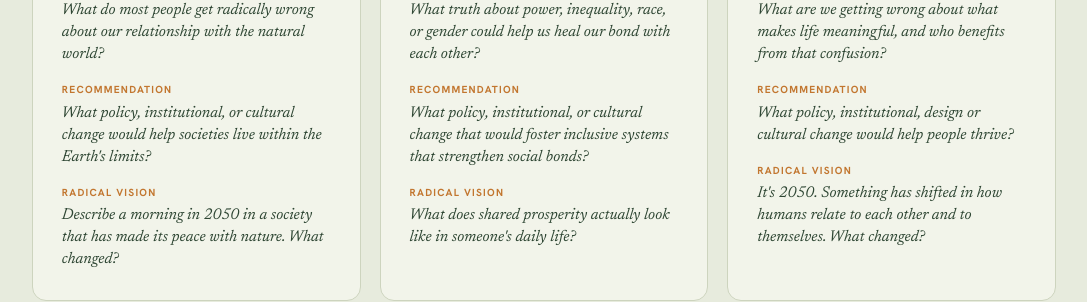
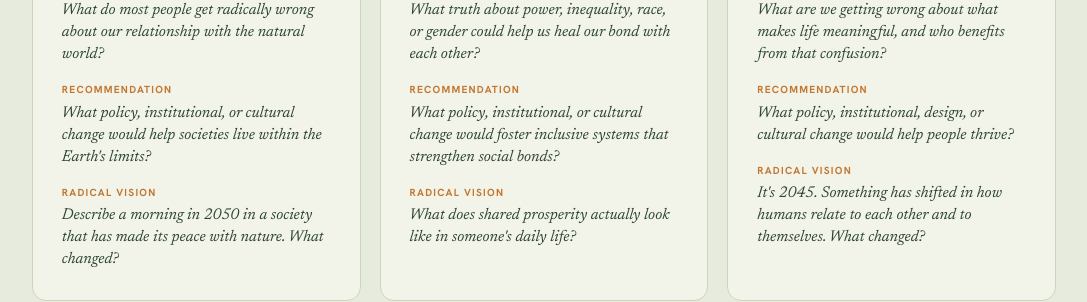
Before and after one commit to valentina-rm/understory, a Jekyll site: the page built from index.html, in a window 1280 px wide and 900 px high, scrolled down 4656 px. Shown: the part 155-457 px from the top of the window, without its empty margins (96-1183 px from the left). Built offline with Jekyll 4.4.1, drawn with Linux system fonts in a browser that asks for light colours.

Commit message:
Use clean prompts matrix on contribute page

```diff
--- a/index.html
+++ b/index.html
@@ -211,14 +211,14 @@ description: "A curated intellectual commons exploring our bonds with the earth,
       <div class="prompt-col">
         <h3>Power &amp; the commons</h3>
         <div class="prompt-q"><span class="lbl">Misconception</span><p>What truth about power, inequality, race, or gender could help us heal our bond with each other?</p></div>
-        <div class="prompt-q"><span class="lbl">Recommendation</span><p>What policy, institutional, or cultural change that would foster inclusive systems that strengthen social bonds?</p></div>
+        <div class="prompt-q"><span class="lbl">Recommendation</span><p>What policy, institutional, or cultural change would foster inclusive systems that strengthen social bonds?</p></div>
         <div class="prompt-q"><span class="lbl">Radical vision</span><p>What does shared prosperity actually look like in someone's daily life?</p></div>
       </div>
       <div class="prompt-col">
         <h3>Meaning &amp; connection</h3>
         <div class="prompt-q"><span class="lbl">Misconception</span><p>What are we getting wrong about what makes life meaningful, and who benefits from that confusion?</p></div>
-        <div class="prompt-q"><span class="lbl">Recommendation</span><p>What policy, institutional, design or cultural change would help people thrive?</p></div>
-        <div class="prompt-q"><span class="lbl">Radical vision</span><p>It's 2050. Something has shifted in how humans relate to each other and to themselves. What changed?</p></div>
+        <div class="prompt-q"><span class="lbl">Recommendation</span><p>What policy, institutional, design, or cultural change would help people thrive?</p></div>
+        <div class="prompt-q"><span class="lbl">Radical vision</span><p>It's 2045. Something has shifted in how humans relate to each other and to themselves. What changed?</p></div>
       </div>
     </div>
   </div>
```
Also changed, not shown: contribute.md (+1 -1 lines).
